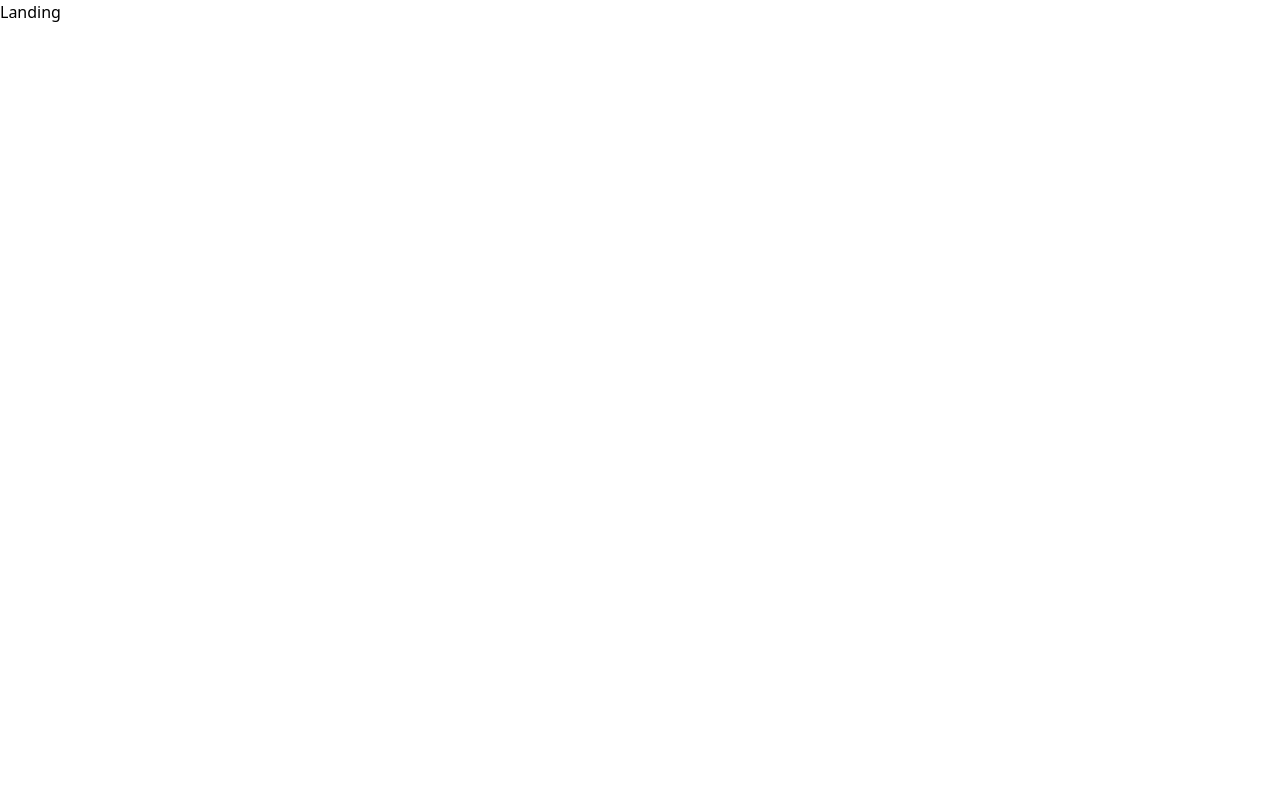
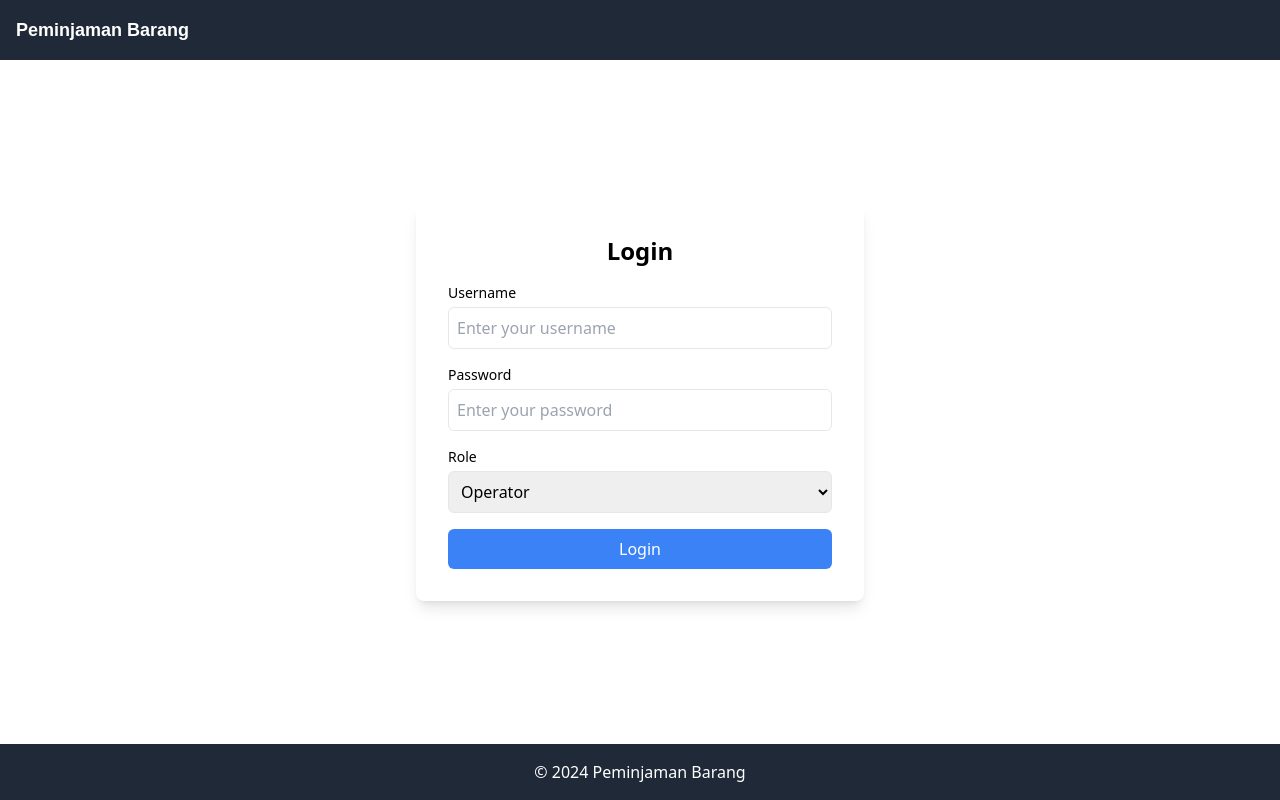
Before and after one commit to winterbitia/pweb-fp-P01-2024, a Vue app in the folder frontend/: page / in a window 1280 px wide. Built offline with nearby package versions, Linux system fonts and the light colour scheme; the HTML template or start-up script is replaced by a standard one.

Commit message:
add home page

```diff
--- a/frontend/package.json
+++ b/frontend/package.json
@@ -11,6 +11,7 @@
     "type-check": "vue-tsc --build"
   },
   "dependencies": {
+    "axios": "^1.7.9",
     "vue": "^3.5.13",
     "vue-router": "^4.4.5"
   },
@@ -24,7 +25,7 @@
     "postcss": "^8.4.49",
     "tailwindcss": "^3.4.16",
     "typescript": "~5.6.3",
-    "vite": "^6.0.1",
+    "vite": "^6.0.3",
     "vite-plugin-vue-devtools": "^7.6.5",
     "vue-tsc": "^2.1.10"
   }
--- /dev/null
+++ b/frontend/src/components/navbar.vue
@@ -0,0 +1,26 @@
+// src/components/Navbar.vue
+<template>
+  <nav class="bg-gray-800 text-white p-4 flex justify-between items-center">
+    <div class="text-lg font-bold">Peminjaman Barang</div>
+    <div v-if="username" class="text-sm">
+      Logged in as: <span class="font-semibold">{{ username }}</span>
+    </div>
+  </nav>
+</template>
+
+<script>
+export default {
+  props: {
+    username: {
+      type: String,
+      required: false,
+    },
+  },
+};
+</script>
+
+<style scoped>
+nav {
+  font-family: Arial, sans-serif;
+}
+</style>
--- /dev/null
+++ b/frontend/src/dummyData.js
@@ -0,0 +1,13 @@
+// src/dummyData.js
+export default [
+    {
+      username: "admin",
+      password: "admin123",
+      role: "admin",
+    },
+    {
+      username: "operator",
+      password: "operator123",
+      role: "operator",
+    },
+  ];
--- a/frontend/src/views/LandingView.vue
+++ b/frontend/src/views/LandingView.vue
@@ -1,3 +1,94 @@
+// src/views/LandingView.vue
 <template>
-  Landing
+  <div class="min-h-screen flex flex-col">
+    <navbar :username="username" />
+    <div class="flex-grow flex items-center justify-center">
+      <div class="bg-white p-8 rounded-lg shadow-lg w-full max-w-md">
+        <h1 class="text-2xl font-bold text-center mb-4">Login</h1>
+        <form @submit.prevent="handleLogin" class="space-y-4">
+          <div>
+            <label for="username" class="block text-sm font-medium">Username</label>
+            <input
+              v-model="loginData.username"
+              id="username"
+              type="text"
+              class="mt-1 block w-full p-2 border rounded-md"
+              placeholder="Enter your username"
+            />
+          </div>
+          <div>
+            <label for="password" class="block text-sm font-medium">Password</label>
+            <input
+              v-model="loginData.password"
+              id="password"
+              type="password"
+              class="mt-1 block w-full p-2 border rounded-md"
+              placeholder="Enter your password"
+            />
+          </div>
+          <div>
+            <label for="role" class="block text-sm font-medium">Role</label>
+            <select
+              v-model="loginData.role"
+              id="role"
+              class="mt-1 block w-full p-2 border rounded-md"
+            >
+              <option value="operator">Operator</option>
+              <option value="admin">Admin</option>
+            </select>
+          </div>
+          <button
+            type="submit"
+            class="w-full bg-blue-500 text-white p-2 rounded-md hover:bg-blue-600"
+          >
+            Login
+          </button>
+        </form>
+      </div>
+    </div>
+    <footer class="bg-gray-800 text-white text-center py-4">
+      <p>&copy; 2024 Peminjaman Barang</p>
+    </footer>
+  </div>
 </template>
+
+<script>
+import Navbar from "@/components/Navbar.vue";
+import dummyData from "../dummyData";
+
+export default {
+  components: { Navbar },
+  data() {
+    return {
+      loginData: {
+        username: "",
+        password: "",
+        role: "operator",
+      },
+      username: "",
+    };
+  },
+  methods: {
+    handleLogin() {
+      const user = dummyData.find(
+        (u) =>
+          u.username === this.loginData.username &&
+          u.password === this.loginData.password &&
+          u.role === this.loginData.role
+      );
+      if (user) {
+        this.username = user.username;
+        alert("Login successful!");
+      } else {
+        alert("Invalid login credentials.");
+      }
+    },
+  },
+};
+</script>
+
+<style scoped>
+body {
+  font-family: Arial, sans-serif;
+}
+</style>
--- a/frontend/vite.config.ts
+++ b/frontend/vite.config.ts
@@ -1,18 +1,12 @@
-import { fileURLToPath, URL } from 'node:url'
+import { defineConfig } from "vite";
+import vue from "@vitejs/plugin-vue";
+import path from "path";
 
-import { defineConfig } from 'vite'
-import vue from '@vitejs/plugin-vue'
-import vueDevTools from 'vite-plugin-vue-devtools'
-
-// https://vite.dev/config/
 export default defineConfig({
-  plugins: [
-    vue(),
-    vueDevTools(),
-  ],
+  plugins: [vue()],
   resolve: {
     alias: {
-      '@': fileURLToPath(new URL('./src', import.meta.url))
+      "@": path.resolve(__dirname, "./src"),
     },
   },
-})
+});
```
Also changed, not shown: 1 other file (tests, documents, lock files or other folders).
